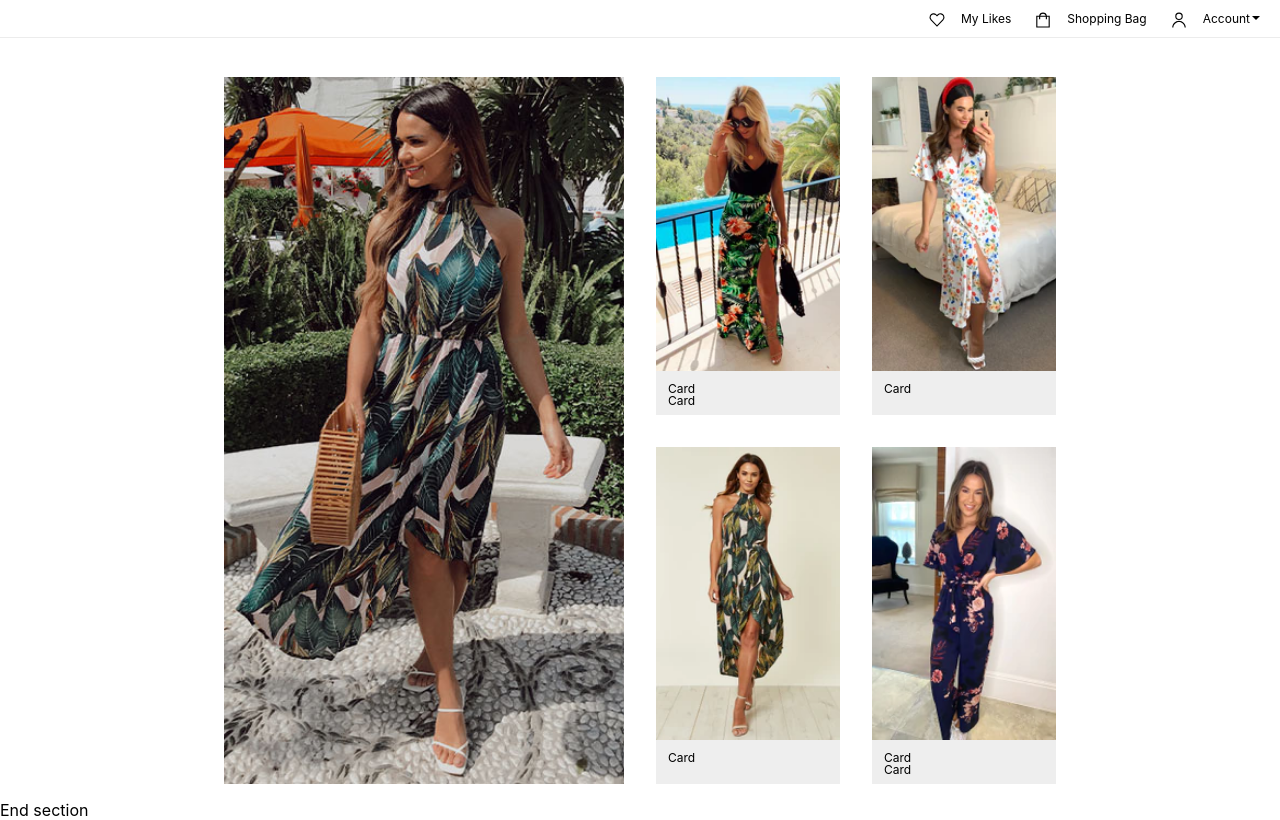
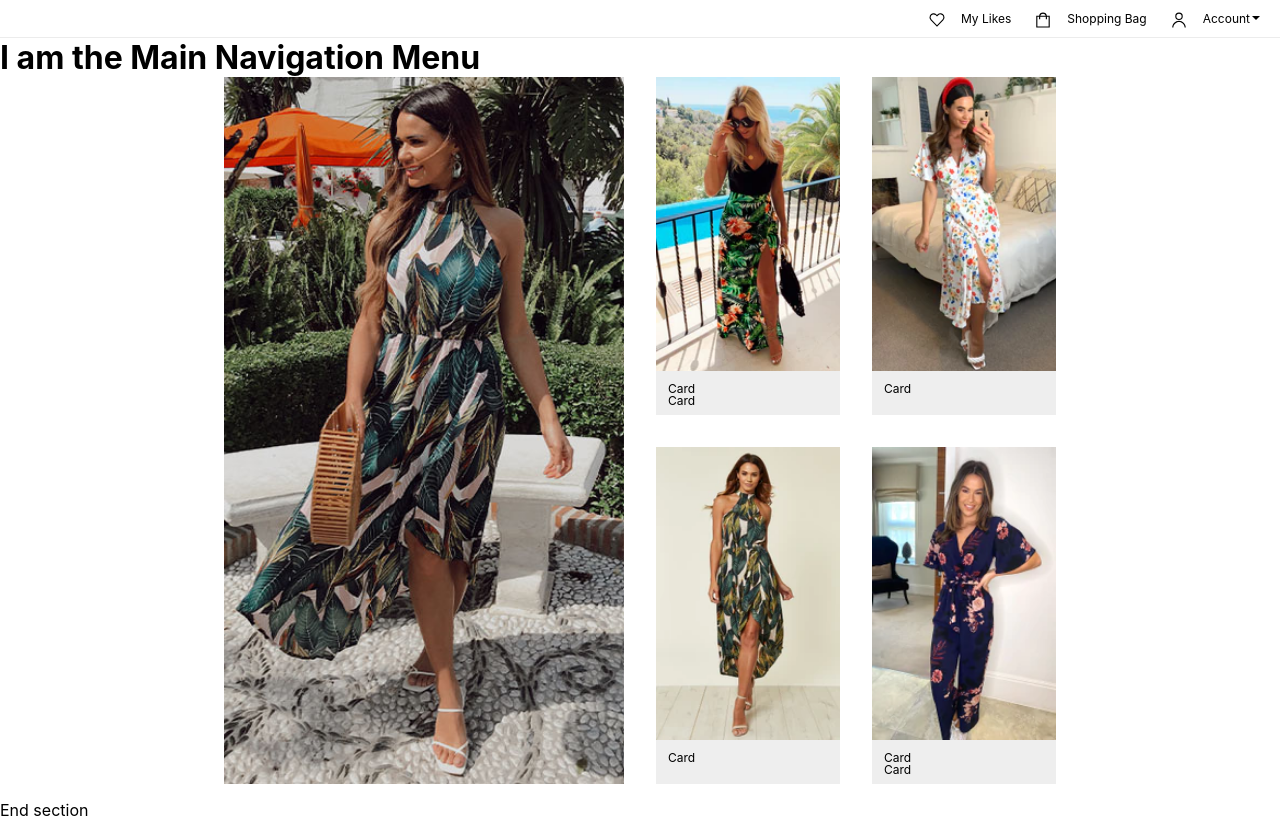
Before and after one commit to florianipate/yaruna, a React (Create React App) app: page / in a window 1280 px wide. Built offline with nearby package versions, Linux system fonts and the light colour scheme.

Commit message:
update main navigation menu

```diff
--- a/src/routes/TopNav/topNav.component.jsx
+++ b/src/routes/TopNav/topNav.component.jsx
@@ -41,7 +41,13 @@ const TopNav = () =>{
                 </TopEsentials>
                 {/* <div className="logo-container"><Link  to='/'>Logo</Link></div> */}
                 {/* <div><Link className="nav-container" to='/shop'>Shop</Link></div> */}
+                <div>
+                    <div>
+                        <h1>I am the Main Navigation Menu</h1>
+                    </div>
+                </div>
             </NavigationContainer>
+
             <Outlet />
         </Fragment>
     );
--- a/src/routes/TopNav/topNav.style.jsx
+++ b/src/routes/TopNav/topNav.style.jsx
@@ -10,13 +10,13 @@ export const NavigationContainer = styled.div`
     z-index:1000;
     // display: flex;
     // justify-content: space-between;
-    margin-bottom: 25px;
-    border-bottom:1px solid #ececec;`
+    margin-bottom: 25px;`
 
 export const TopEsentials = styled.div`
     width:100%;
     display: flex;
-    justify-content: flex-end;`
+    justify-content: flex-end;
+    border-bottom:1px solid #ececec;`
 
 export const LinksContainer = styled.ul`
     display:flex;
```
